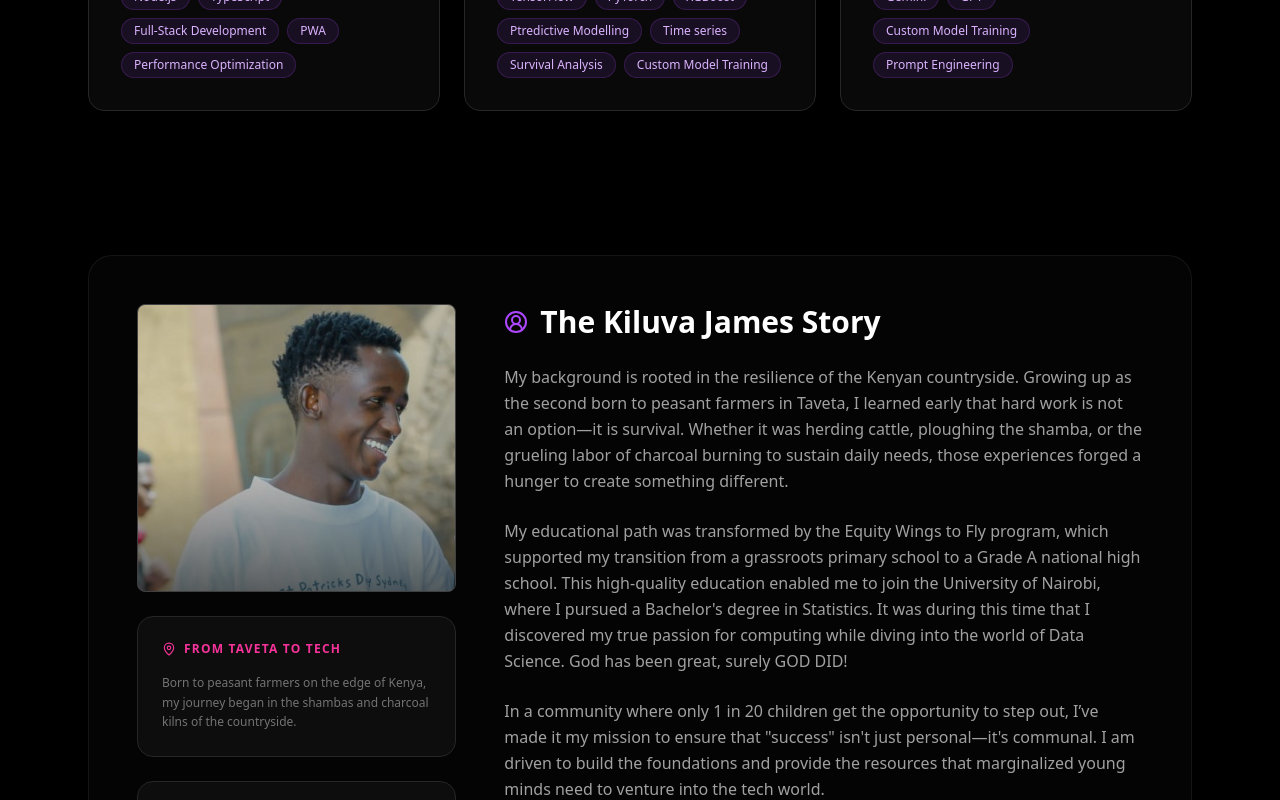
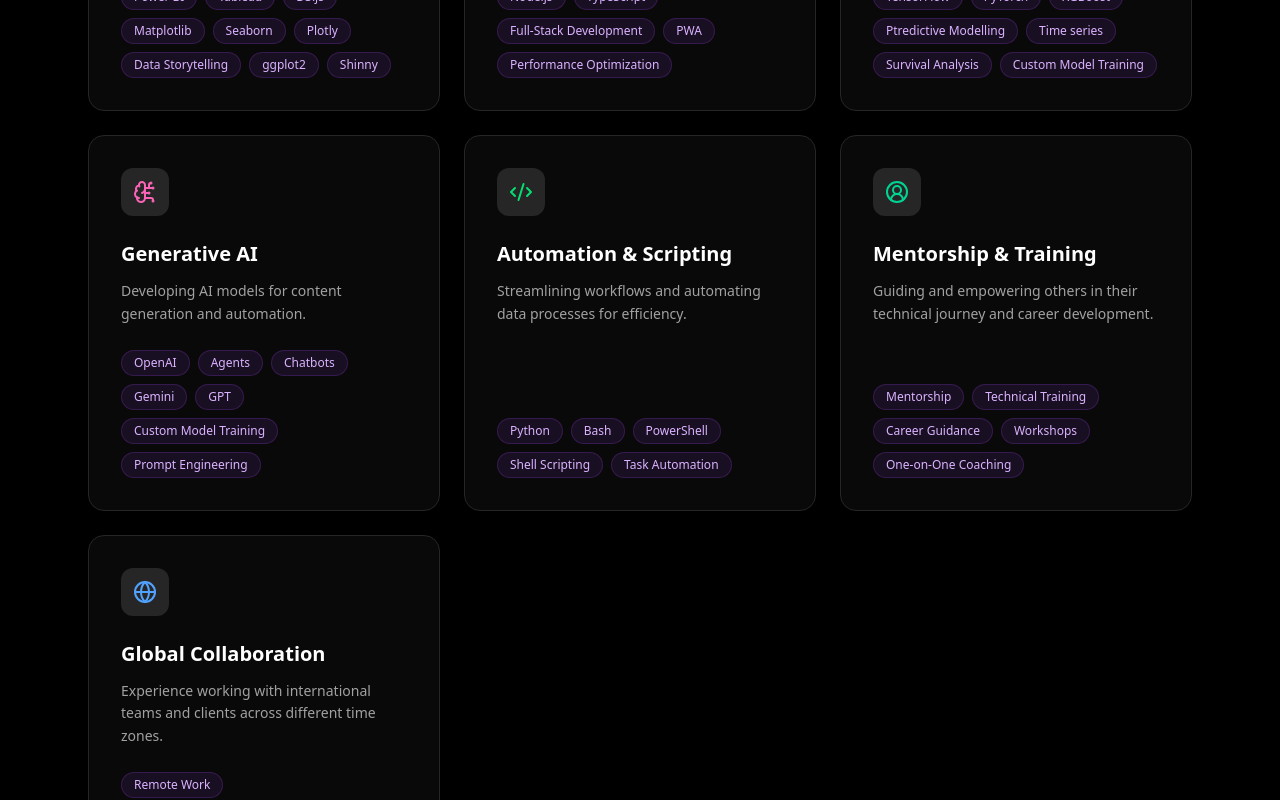
Before and after one commit to kiteluva/kitewebsite, a React (Vite) app in the folder kiluvas/: page / in a window 1280 px wide. Shown: the part 1580-2380 px from the top of the page. Built offline with nearby package versions, Linux system fonts and the light colour scheme.

Commit message:
well ;;;;::::::::;;;

```diff
--- a/kiluvas/src/App.tsx
+++ b/kiluvas/src/App.tsx
@@ -6,7 +6,8 @@ import {
   Globe, Award,
   CircuitBoard,
   MapPin, Sun,
-  GraduationCap
+  GraduationCap,
+  LineChart
 } from 'lucide-react';
 
 // --- TYPES & INTERFACES ---
@@ -105,6 +106,12 @@ const HomeView: React.FC<{ setActiveTab: (id: string) => void }> = ({ setActiveT
             skills: ["Python", "R", "SQL", "Pandas", "tidyverse", "Scikit-learn", "Stats-models", "TensorFlow", "PyTorch", "Data Storytelling"]
           },
           {
+            icon: <LineChart className="text-blue-400" />,
+            title: "Statistical Analysis",
+            desc: "Expertise in hypothesis testing, regression, and time series analysis for informed decision-making.",
+            skills: ["Hypothesis Testing", "Regression Analysis", "Time Series Analysis", "Survival Analysis", "R", "Python", "Data Storytelling"]
+          },
+          {
             icon: <BarChart3 className="text-pink-400" />,
             title: "Data Analysis",
             desc: "Uncovering trends and building predictive forecasting dashboards.",
@@ -133,6 +140,24 @@ const HomeView: React.FC<{ setActiveTab: (id: string) => void }> = ({ setActiveT
             title: "Generative AI",
             desc: "Developing AI models for content generation and automation.",
             skills: ["OpenAI", "Agents", "Chatbots", "Gemini", "GPT", "Custom Model Training", "Prompt Engineering"]
+          },
+          {
+            icon: <Code2 className="text-green-400" />,
+            title: "Automation & Scripting",
+            desc: "Streamlining workflows and automating data processes for efficiency.",
+            skills: ["Python", "Bash", "PowerShell", "Shell Scripting", "Task Automation"]
+          },
+          {
+            icon: <UserCircle2 className="text-emerald-400" />,
+            title: "Mentorship & Training",
+            desc: "Guiding and empowering others in their technical journey and career development.",
+            skills: ["Mentorship", "Technical Training", "Career Guidance", "Workshops", "One-on-One Coaching"]
+          },
+          {
+            icon: <Globe className="text-blue-400" />,
+            title: "Global Collaboration",
+            desc: "Experience working with international teams and clients across different time zones.",
+            skills: ["Remote Work", "Cross-Cultural Communication", "Global Team Collaboration", "Virtual Meetings", "Project Management Tools"]
           }
         ].map((s, i) => (
           <div key={i} className="flex flex-col p-8 bg-neutral-900/40 border border-neutral-800 rounded-2xl hover:border-purple-500/50 hover:bg-neutral-900/60 transition-all group">
```
